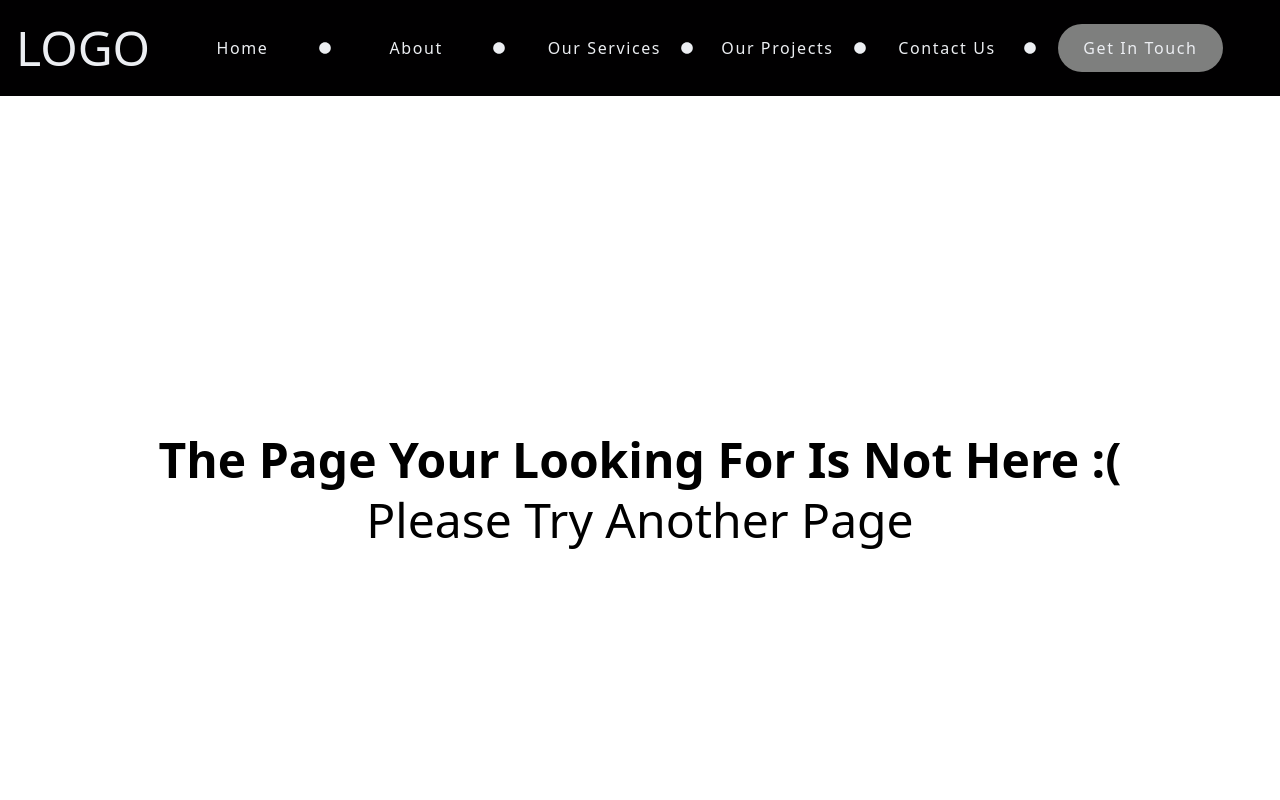
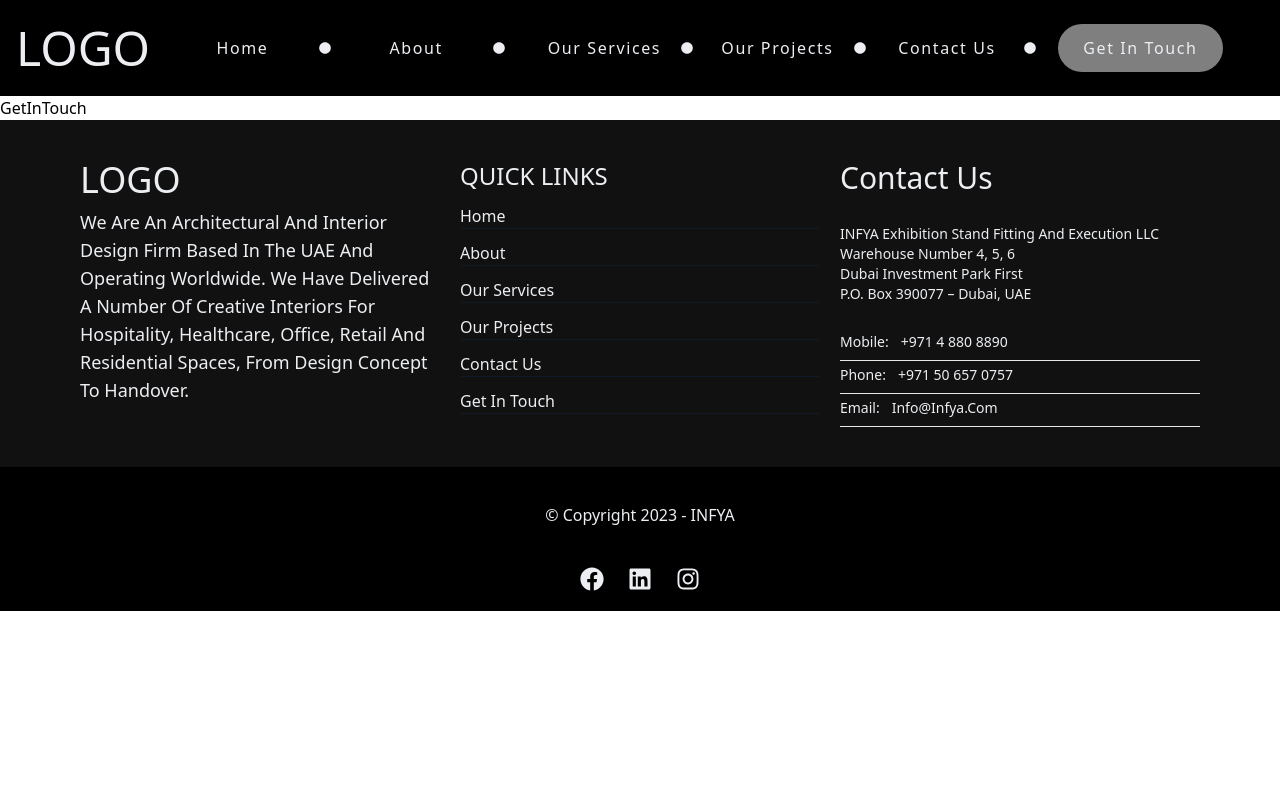
Before and after one commit to parham-mosadeq/infya, a Next.js app: page /get-in-touch in a window 1280 px wide. Before the commit this address had no page. Shown: the top 800 px of the page. Built offline with nearby package versions, Linux system fonts and the light colour scheme.

Commit message:
create get in touch component

```diff
--- /dev/null
+++ b/src/pages/get-in-touch/index.js
@@ -0,0 +1,9 @@
+function GetInTouch() {
+  return (
+    <div>
+      <h1>GetInTouch</h1>
+    </div>
+  );
+}
+
+export default GetInTouch;
```
